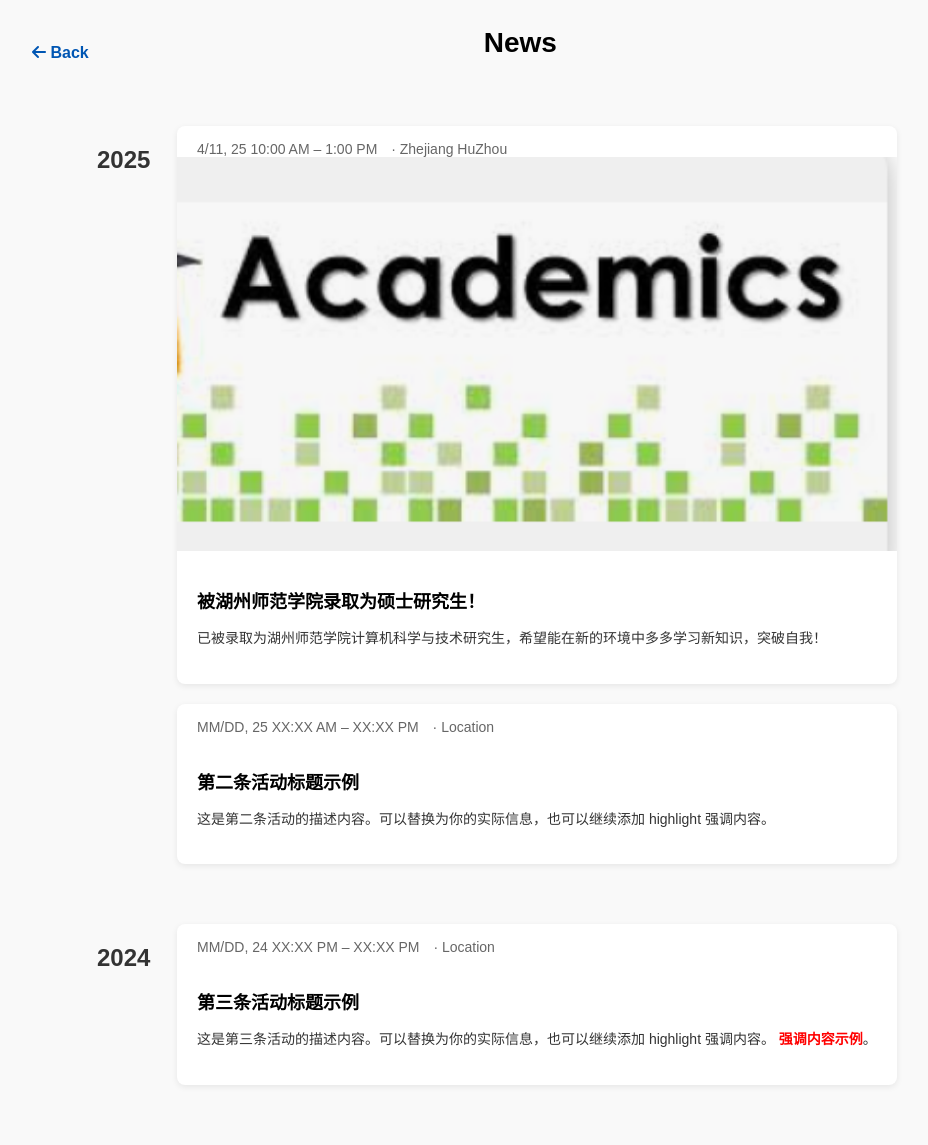
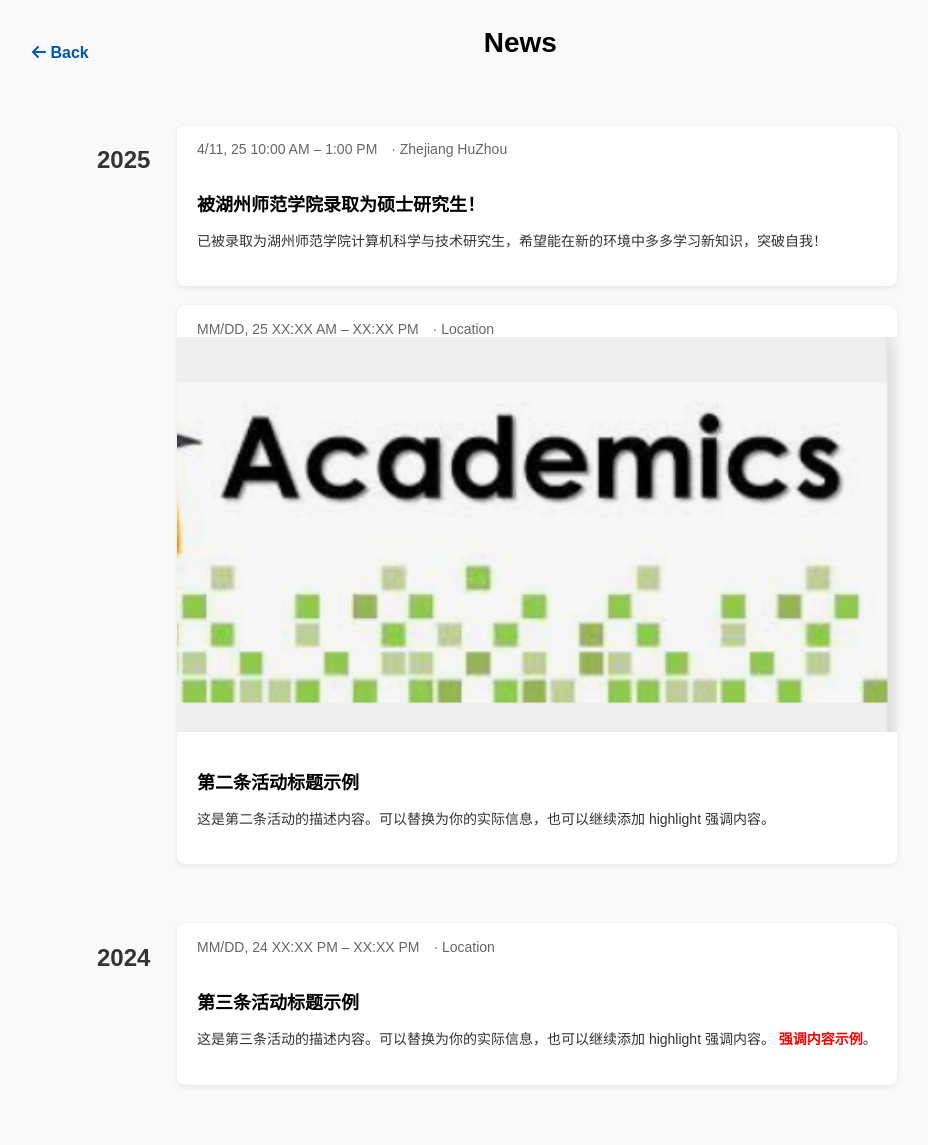
Before and after one commit to Yu-Xinda/Yu.github.io, a Jekyll site: the page news.html, which Jekyll copies as it is, in a window 1280 px wide. Shown: the whole page, without its empty margins (143-1071 px from the left). Built offline with Jekyll 4.4.1, drawn with Linux system fonts in a browser that asks for light colours.

Commit message:
Update news.html

```diff
--- a/news.html
+++ b/news.html
@@ -120,7 +120,6 @@
         <div class="card-header">
           <span>4/11, 25 10:00 AM – 1:00 PM</span> · <span> Zhejiang HuZhou</span>
         </div>
-        <img src="./assets/img/academics-activity.png" alt="活动图片" class="card-image">
         <div class="card-body">
           <h3>被湖州师范学院录取为硕士研究生！</h3>
           <p>
@@ -134,6 +133,7 @@
         <div class="card-header">
           <span>MM/DD, 25 XX:XX AM – XX:XX PM</span> · <span>Location</span>
         </div>
+        <img src="./assets/img/academics-activity.png" alt="活动图片" class="card-image">
         <div class="card-body">
           <h3>第二条活动标题示例</h3>
           <p>
```
